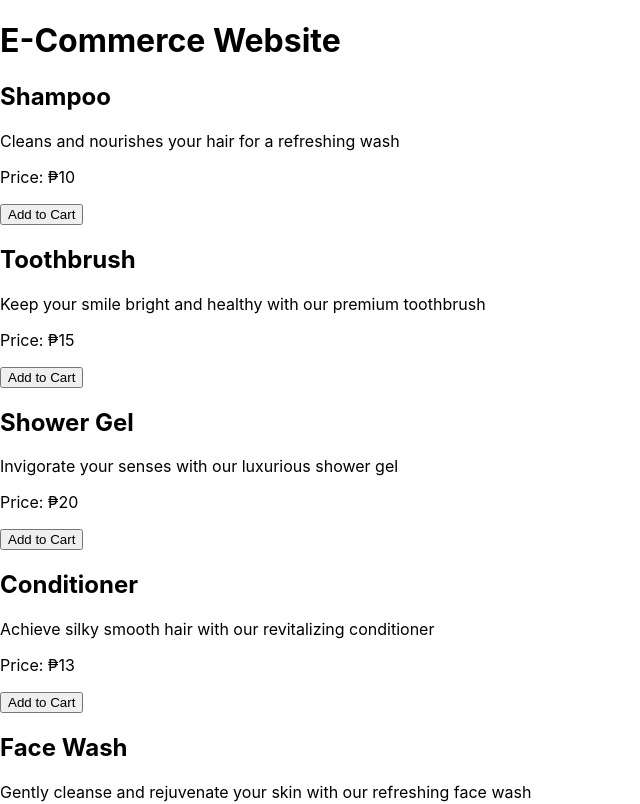
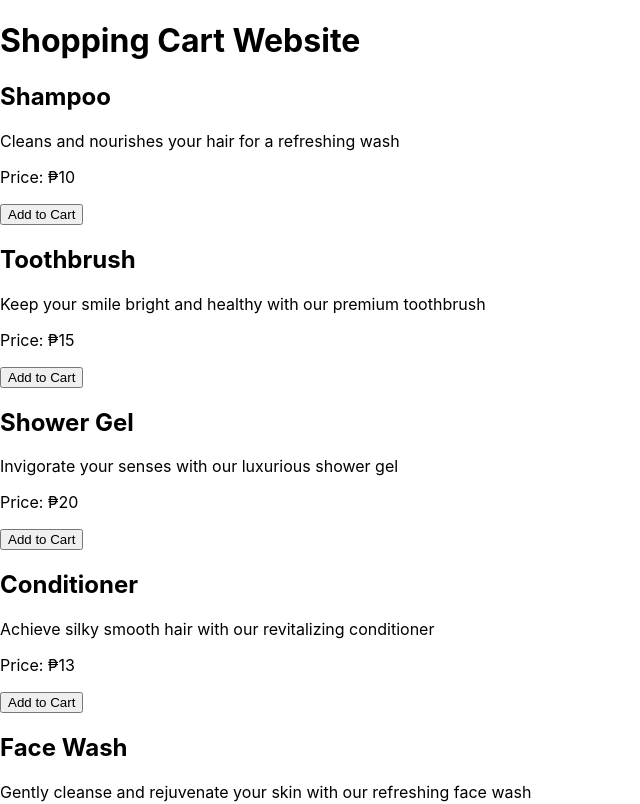
Before and after one commit to CCS112-ACT/Activity1, a React (Create React App) app: page / in a window 1280 px wide. Shown: the top 804 px of the page, without its empty margins (0-640 px from the left). Built offline with nearby package versions, Linux system fonts and the light colour scheme.

Commit message:
Update App.js

```diff
--- a/src/App.js
+++ b/src/App.js
@@ -49,7 +49,7 @@ const App = () => {
 
   return (
     <div>
-      <h1>E-Commerce Website</h1>
+      <h1>Shopping Cart Website</h1>
       <div>
         {products.map(product => (
           <Product key={product.id} product={product} onAddToCart={addToCart} />
```
